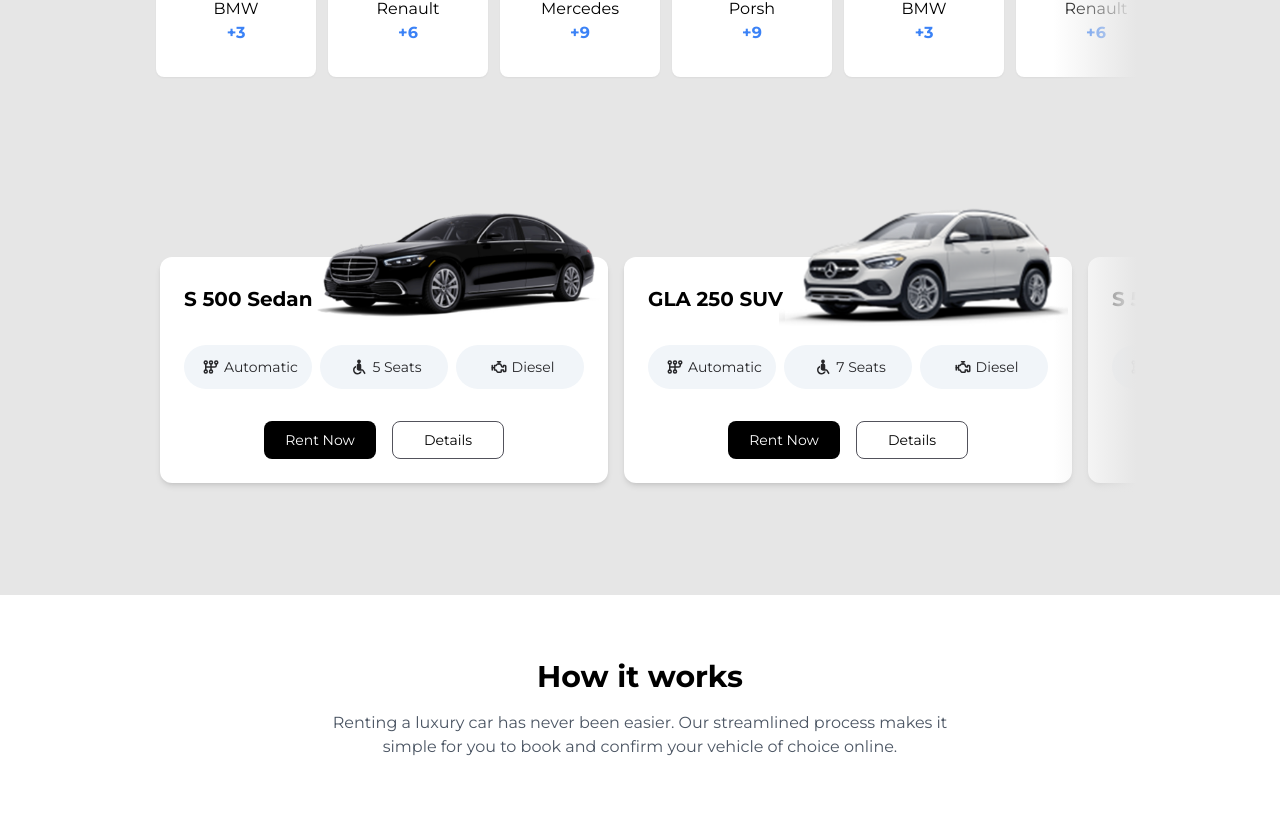
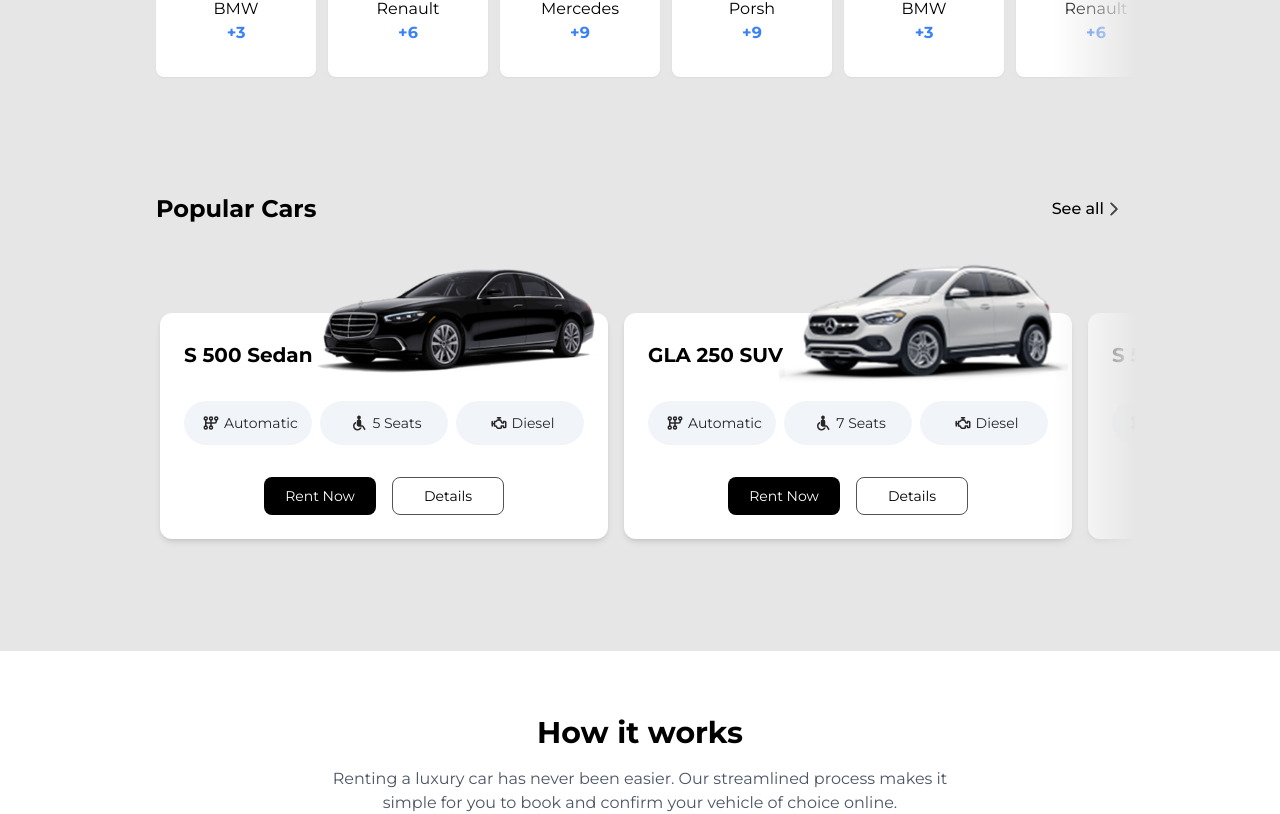
Before and after one commit to akh9001/rentCars, a React (Create React App) app in the folder client/: page / in a window 1280 px wide. Shown: the part 1173-1987 px from the top of the page. Built offline with nearby package versions, Linux system fonts and the light colour scheme.

Commit message:
Quick fix

```diff
--- a/client/src/components/Client/LandingPage/HowWorks.jsx
+++ b/client/src/components/Client/LandingPage/HowWorks.jsx
@@ -46,7 +46,7 @@
             </div>
         </div>
         <div className='relative flex justify-center items-center bg-gray-100 w-1/2 rounded-2xl m-6'>
-        <img src={carVisual} alt="Luxury Car" className="absolute h-[480px] right-96 " />
+        <img src={carVisual} alt="Luxury Car" className="absolute h-[90%] right-96 " />
 
                 <img src={pattern} alt='pattern' className='w-full p-6' />
         </div>
--- a/client/src/components/Client/LandingPage/PopularCars.jsx
+++ b/client/src/components/Client/LandingPage/PopularCars.jsx
@@ -9,12 +9,20 @@
         { carImage: car1, carModel: 'S 500 Sedan', transmission: 'Automatic', seats: '5', fuelType: 'Diesel' },
         { carImage: car2, carModel: 'GLA 250 SUV', transmission: 'Automatic', seats: '7', fuelType: 'Diesel' },
         { carImage: car1, carModel: 'S 500 Sedan', transmission: 'Automatic', seats: '5', fuelType: 'Diesel' },
+        { carImage: car1, carModel: 'S 500 Sedan', transmission: 'Automatic', seats: '5', fuelType: 'Diesel' },
+        { carImage: car1, carModel: 'S 500 Sedan', transmission: 'Automatic', seats: '5', fuelType: 'Diesel' },
 
     ];
 
     return (
-        <div className="bg-[#E6E6E6]">
-            <div className="px-36 py-12">
+    <div className="bg-[#E6E6E6]">
+        <div className="px-36 py-12">
+            <div className="flex justify-between p-3">
+                <h1 className="text-center text-2xl font-bold">Popular Cars</h1>
+                <div className="flex items-center font-medium">
+                See all <IoIosArrowForward size={20} color="#424242" />
+            </div>
+      </div>
                 <div className="relative flex justify-start mt-3 space-x-4 items-center overflow-hidden m-auto">
                 <div
                     className="absolute z-10 right-0 top-0 bottom-0 w-1/12"
```
